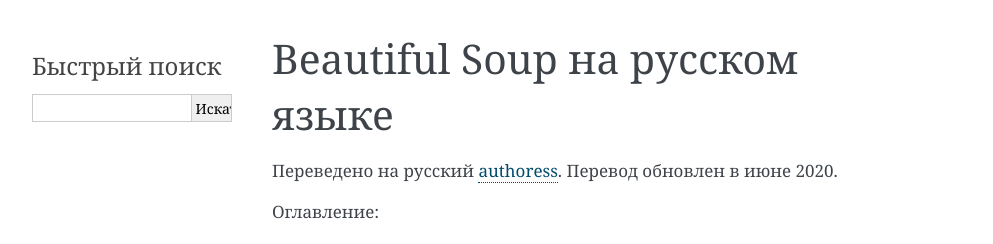
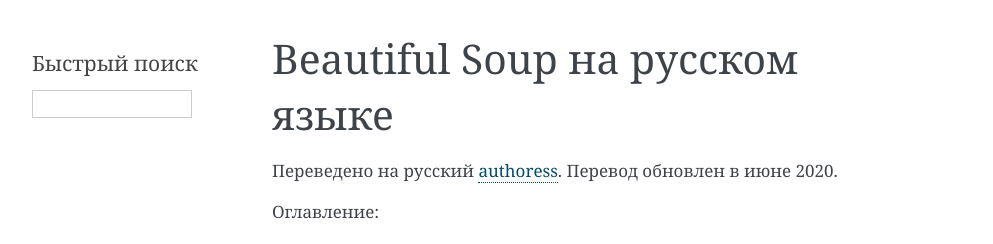
Before and after one commit to authoress/bs4ru, a Sphinx documentation site: the page built from docs/index.rst, in a window 1280 px wide. Shown: the top 244 px of the page, without its empty margins (148-1141 px from the left). Built offline with Sphinx 7.4.7, drawn with Linux system fonts in a browser that asks for light colours.

Commit message:
conf updated, custom css added

```diff
--- /dev/null
+++ b/docs/_static/custom.css
@@ -0,0 +1,11 @@
+div.sphinxsidebarwrapper>h3 {
+    display: none
+}
+
+form.search input[type="submit"]{
+	display: none
+}
+
+#searchlabel {
+	font-size: 150%
+}
--- a/docs/conf.py
+++ b/docs/conf.py
@@ -58,7 +58,9 @@
 html_theme = 'alabaster'
 
 html_theme_options = {
-	'fixed_sidebar': False
+	'description': 'Документация Beautiful Soup на GeekWriter.ru',
+	'github_user': 'authoress',
+	'github_repo': 'bs4ru'
 }
 
 # Add any paths that contain custom static files (such as style sheets) here,
@@ -66,6 +68,10 @@
 # so a file named "default.css" will overwrite the builtin "default.css".
 html_static_path = ['_static']
 
+html_css_files = [
+    'custom.css',
+]
+
 html_show_sourcelink = False
 
 html_copy_source = False
```
